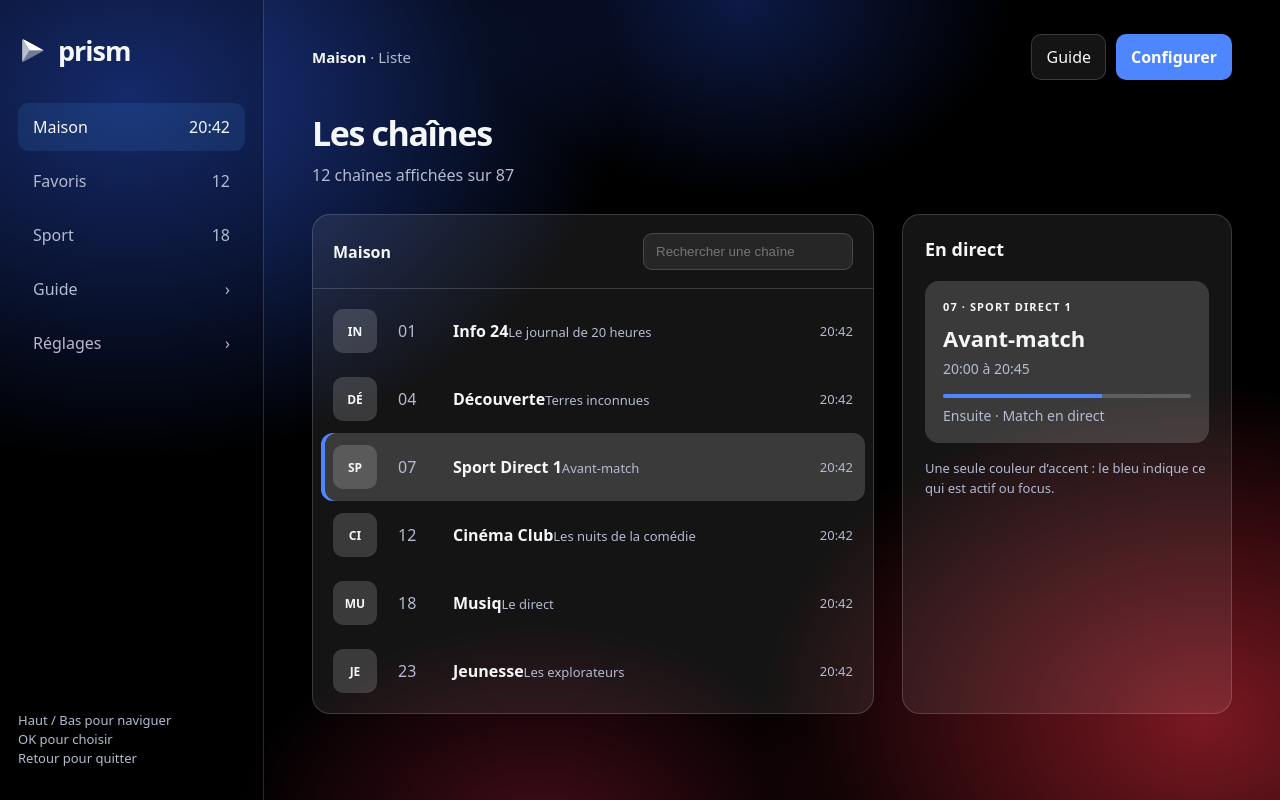
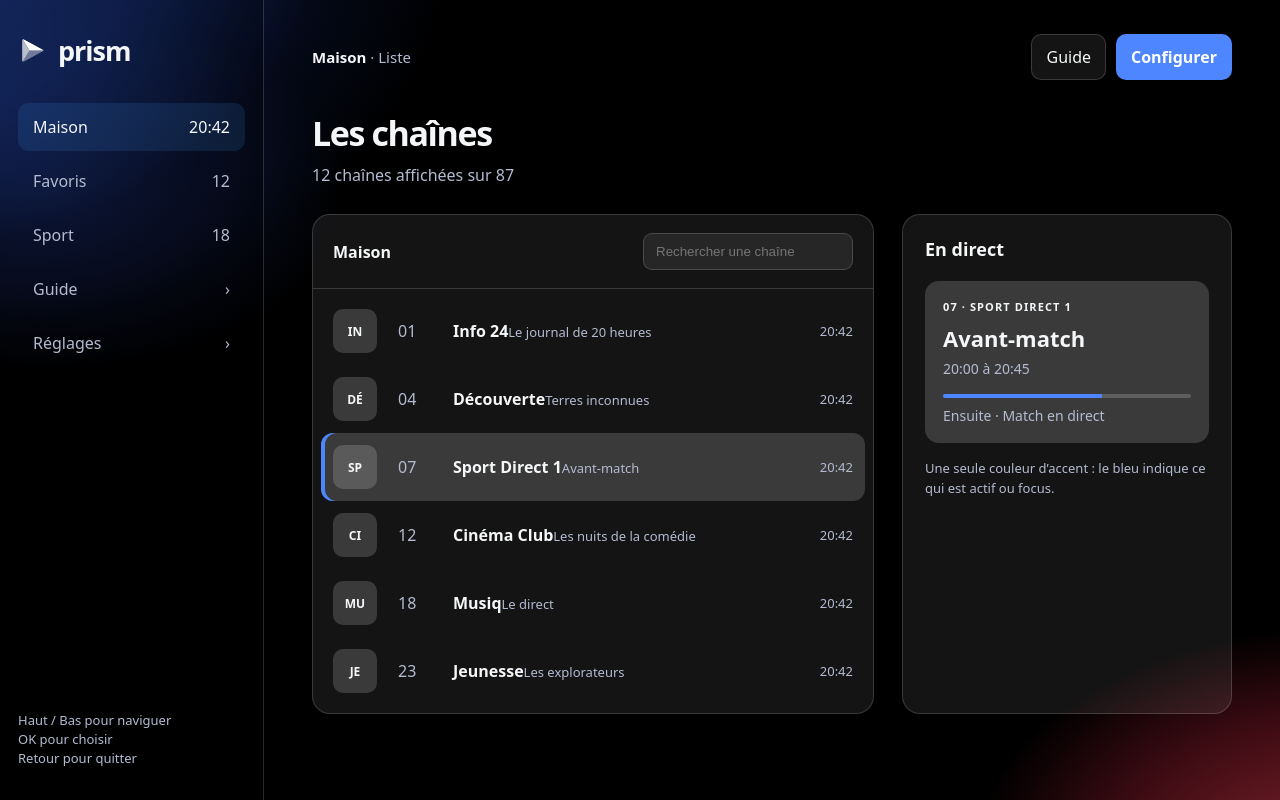
Before and after one commit to UserNammy/prisme, a plain HTML site: page prototype/index.html in a window 1280 px wide. Drawn offline with Linux system fonts and the light colour scheme.

Commit message:
Match Prism black cloud background

```diff
--- a/prototype/index.html
+++ b/prototype/index.html
@@ -7,9 +7,11 @@
   <style>
     :root { --ink:#F4F6F7; --muted:#B4BBD0; --bg:#000; --panel:rgba(255,255,255,.08); --panel-2:rgba(255,255,255,.16); --blue:#4D86FF; --line:rgba(255,255,255,.16); }
     * { box-sizing:border-box; }
-    body { margin:0; min-height:100vh; background:radial-gradient(ellipse 55% 65% at 10% 12%,rgba(50,100,255,.55),rgba(50,100,255,0) 70%),radial-gradient(ellipse 30% 35% at 58% 0%,rgba(40,80,220,.32),rgba(40,80,220,0) 70%),radial-gradient(ellipse 50% 60% at 94% 90%,rgba(255,50,70,.48),rgba(255,50,70,0) 70%),radial-gradient(ellipse 34% 38% at 42% 104%,rgba(220,40,80,.30),rgba(220,40,80,0) 70%),var(--bg); color:var(--ink); font-family:Onest,system-ui,sans-serif; }
+    body { margin:0; min-height:100vh; background:#000; color:var(--ink); font-family:Onest,system-ui,sans-serif; }
     button { font:inherit; color:inherit; }
-    .app { min-height:100vh; display:grid; grid-template-columns:264px 1fr; }
+    .app { min-height:100vh; display:grid; grid-template-columns:264px 1fr; position:relative; isolation:isolate; overflow:hidden; }
+    .app::before { content:""; position:fixed; inset:0; z-index:0; pointer-events:none; background:radial-gradient(ellipse 60% 68% at -10% -8%,rgba(49,91,217,.68) 0,rgba(37,75,184,.52) 35%,rgba(13,27,72,.34) 58%,transparent 76%),radial-gradient(ellipse 38% 40% at 104% 108%,rgba(255,69,89,.50) 0,rgba(200,38,61,.32) 43%,transparent 74%),radial-gradient(ellipse 32% 32% at 4% 24%,rgba(64,104,255,.25) 0,transparent 72%),#000; }
+    .rail, main, .mobile-nav { position:relative; z-index:1; }
     .rail { padding:32px 18px; border-right:1px solid var(--line); background:rgba(0,0,0,.24); display:flex; flex-direction:column; gap:34px; }
     .brand { display:flex; align-items:center; gap:11px; font-size:27px; letter-spacing:-1px; font-weight:600; }
     .brand-mark { width:29px; height:29px; display:block; }
```
